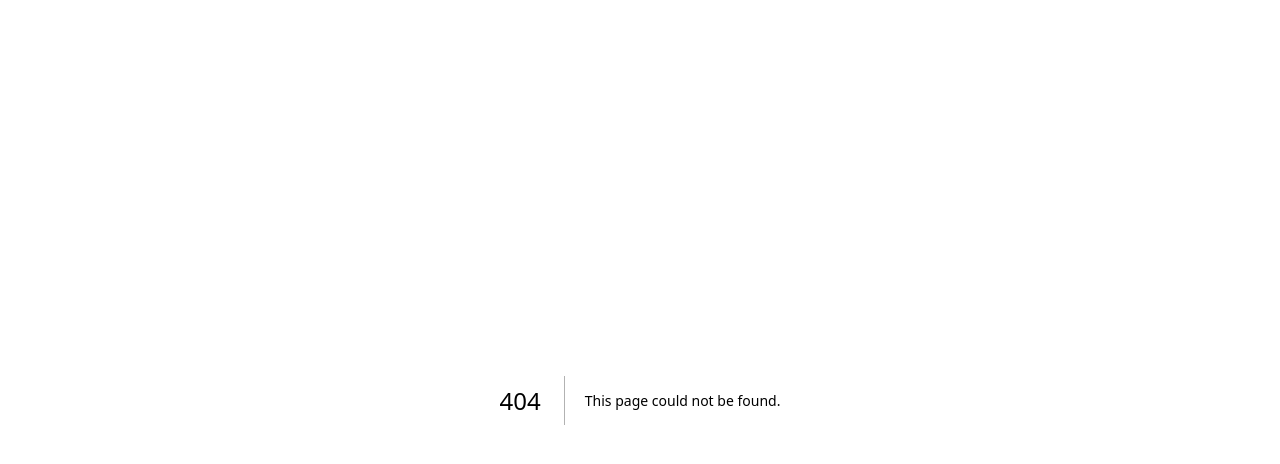
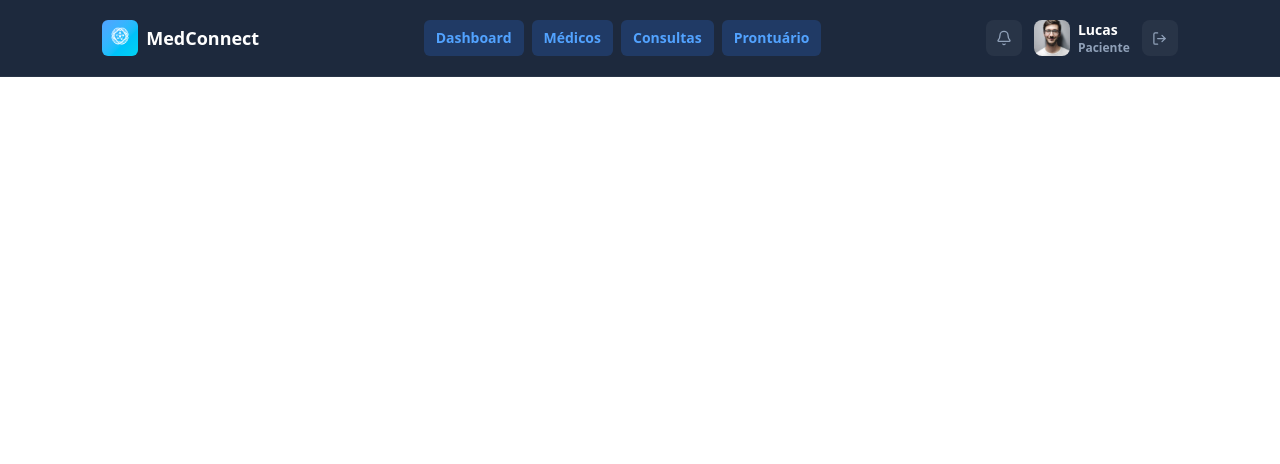
Before and after one commit to MatheusMartinsDeveloper/MedConnect, a Next.js app: page /user in a window 1280 px wide. Before the commit this address had no page. Shown: the top 464 px of the page. Built offline with nearby package versions, Linux system fonts and the light colour scheme.

Commit message:
feat: Header component v1

```diff
--- /dev/null
+++ b/app/components/shared/Header.tsx
@@ -0,0 +1,59 @@
+"use client";
+import Image from "next/image";
+import Link from "next/link";
+import { usePathname } from "next/navigation";
+import { Bell, LogOut } from "lucide-react";
+
+export default function Header() {
+    const pathname = usePathname();
+
+    return (
+        <header className="flex justify-around items-center w-full bg-slate-800 border-b border-white/5 p-5">
+            <div className="flex items-center gap-2">
+                <div className="relative flex justify-center items-center w-9 h-9 bg-linear-to-br from-blue-400 to-cyan-400 rounded-md">
+                    <Image
+                        className="object-cover brightness-0 invert"
+                        src={"/assets/medconnect_logo.png"}
+                        alt="MedConnect Logo"
+                        fill
+                    />
+                </div>
+                <h1 className="text-white text-lg font-poppins font-bold">MedConnect</h1>
+            </div>
+            <nav className="flex items-center gap-2">
+                <Link className={`text-blue-400 text-sm font-poppins font-semibold bg-blue-500/20 rounded-md px-3 py-2`} href={""}>Dashboard</Link>
+                <Link className="text-blue-400 text-sm font-poppins font-semibold bg-blue-500/20 rounded-md px-3 py-2" href={""}>Médicos</Link>
+                <Link className="text-blue-400 text-sm font-poppins font-semibold bg-blue-500/20 rounded-md px-3 py-2" href={""}>Consultas</Link>
+                <Link className="text-blue-400 text-sm font-poppins font-semibold bg-blue-500/20 rounded-md px-3 py-2" href={""}>Prontuário</Link>
+            </nav>
+            <div className="flex items-center gap-3">
+                <div>
+                    <Link
+                        className="group flex items-center w-9 h-9 bg-white/5 rounded-lg p-2.5 transition-all delay-75 hover:bg-white/10"
+                        href={""}
+                    ><Bell className="text-slate-400 transition-all delay-75 group-hover:text-white" size={20} /></Link>
+                </div>
+                <div className="flex items-center gap-2">
+                    <div className="relative w-9 h-9">
+                        <Image
+                            className="object-cover rounded-lg"
+                            src={"/assets/profile_picture.jpeg"}
+                            alt="User Profile Picture"
+                            fill
+                        />
+                    </div>
+                    <div className="flex flex-col">
+                        <span className="text-white text-sm font-inter font-semibold">Lucas</span>
+                        <span className="text-slate-400 text-xs font-inter font-semibold">Paciente</span>
+                    </div>
+                </div>
+                <div>
+                    <Link
+                        className="group flex items-center w-9 h-9 bg-white/5 rounded-lg p-2.5 transition-all delay-75 hover:bg-red-500/20"
+                        href={""}
+                    ><LogOut className="text-slate-400 transition-all delay-75 group-hover:text-red-400" size={15} /></Link>
+                </div>
+            </div>
+        </header>
+    );
+}
--- a/app/page.tsx
+++ b/app/page.tsx
@@ -8,11 +8,11 @@ export default function Home() {
         <div className="flex items-center gap-2">
           <div className="flex items-center w-10 h-10 bg-linear-to-br from-blue-400 to-cyan-400 rounded-xl">
             <Image
+              className="brightness-0 invert"
               src={"/assets/medconnect_logo.png"}
               alt="MedConnect Logo"
               width={250}
               height={250}
-              className="brightness-0 invert"
             />
           </div>
           <h1 className="text-white text-2xl font-poppins font-semibold">MedConnect</h1>
--- /dev/null
+++ b/app/user/page.tsx
@@ -0,0 +1,7 @@
+import Header from "../components/shared/Header";
+
+export default function User() {
+    return (
+        <Header />
+    );
+}
```
Also changed, not shown: public/assets/profile_picture.jpeg (added).
